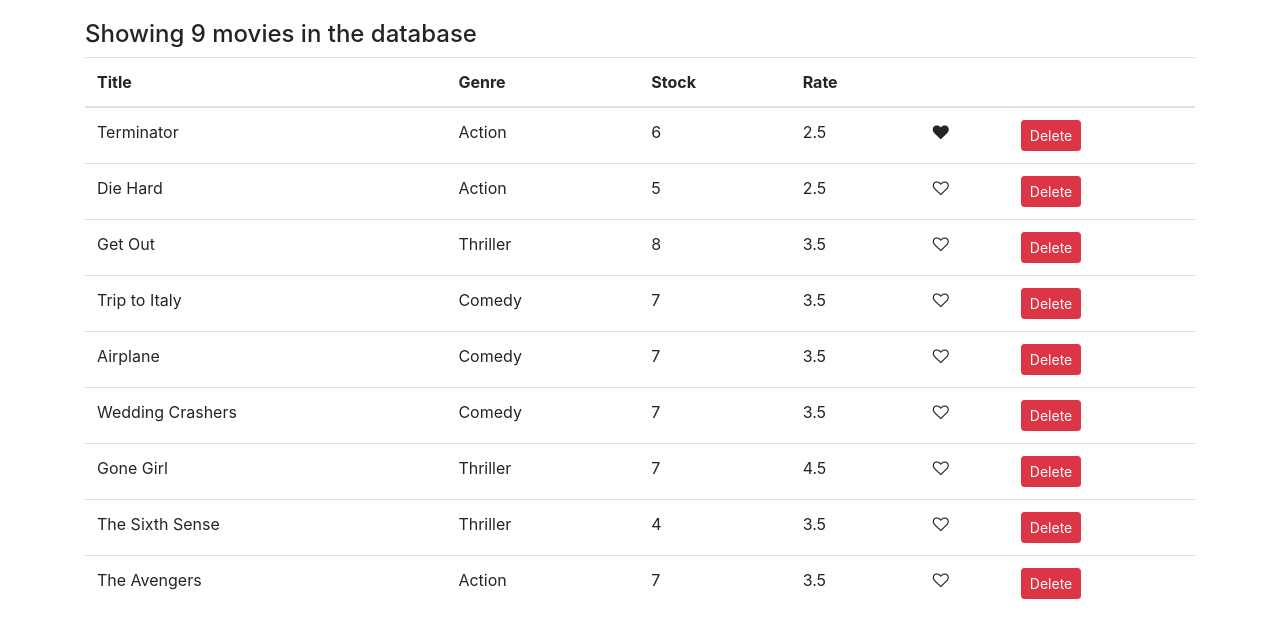
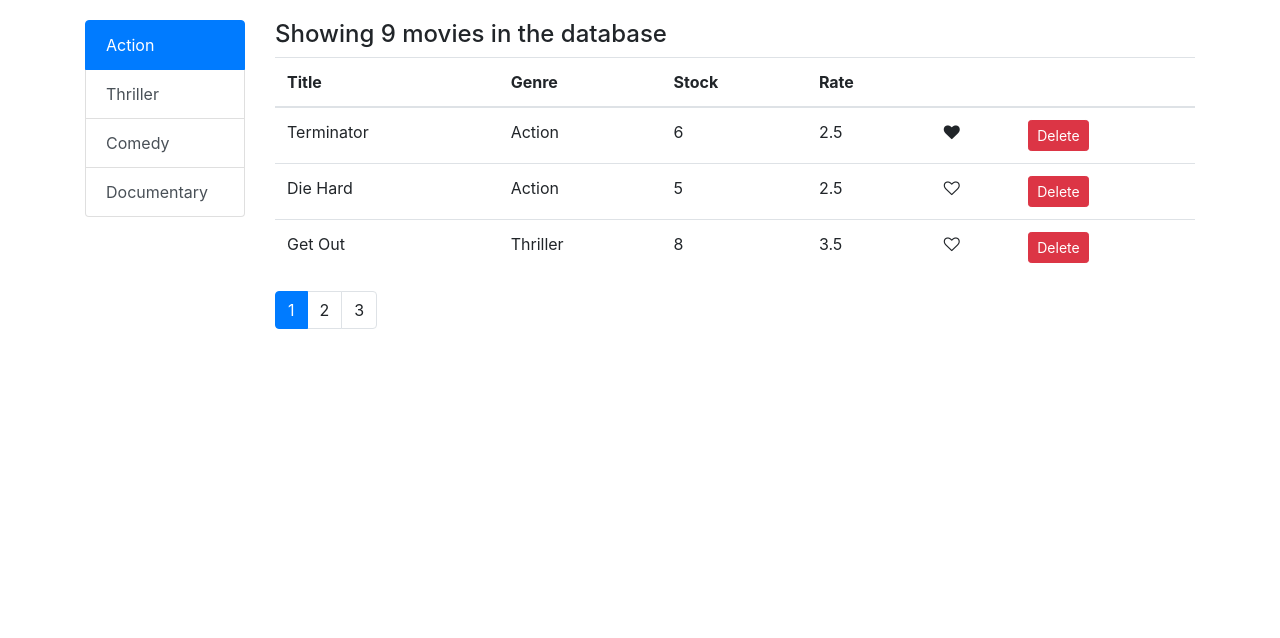
Before and after one commit to gillenha/movie-list, a React (Create React App) app: page / in a window 1280 px wide. Shown: the top 638 px of the page. Built offline with nearby package versions, Linux system fonts and the light colour scheme.

Commit message:
added filtering list - before solution

```diff
--- a/package.json
+++ b/package.json
@@ -5,6 +5,8 @@
   "dependencies": {
     "bootstrap": "^4.1.3",
     "font-awesome": "^4.7.0",
+    "lodash": "^4.17.10",
+    "prop-types": "^15.6.2",
     "react": "^16.6.0",
     "react-dom": "^16.6.0",
     "react-scripts": "2.0.5"
--- a/src/App.js
+++ b/src/App.js
@@ -1,12 +1,20 @@
 import React, { Component } from "react";
 import Movies from "./components/movies";
+import GenreSort from "./components/genreSort";
 import "./App.css";
 
 class App extends Component {
   render() {
     return (
       <main className="container">
-        <Movies />
+        <div className="row">
+          <div className="col col-lg-2">
+            <GenreSort />
+          </div>
+          <div className="col">
+            <Movies />
+          </div>
+        </div>
       </main>
     );
   }
--- a/src/components/common/like.jsx
+++ b/src/components/common/like.jsx
@@ -1,21 +1,16 @@
-import React, { Component } from "react";
+import React from "react";
 
-// Input: liked: boolean
-// Output: onClick
-
-class Like extends Component {
-  render() {
+const Like = props => {
   let classes = "fa fa-heart";
-    if (!this.props.liked) classes += "-o";
+  if (!props.liked) classes += "-o";
   return (
     <i
-        onClick={this.props.onClick}
+      onClick={props.onClick}
       style={{ cursor: "pointer" }}
       className={classes}
       aria-hidden="true"
     />
   );
-  }
-}
+};
 
 export default Like;
--- /dev/null
+++ b/src/components/genreSort.jsx
@@ -0,0 +1,28 @@
+import React, { Component } from "react";
+
+class GenreSort extends Component {
+  // state = {};
+  render() {
+    return (
+      <div class="list-group">
+        <button
+          type="button"
+          class="list-group-item list-group-item-action active"
+        >
+          Action
+        </button>
+        <button type="button" class="list-group-item list-group-item-action">
+          Thriller
+        </button>
+        <button type="button" class="list-group-item list-group-item-action">
+          Comedy
+        </button>
+        <button type="button" class="list-group-item list-group-item-action">
+          Documentary
+        </button>
+      </div>
+    );
+  }
+}
+
+export default GenreSort;
--- a/src/components/movies.jsx
+++ b/src/components/movies.jsx
@@ -1,10 +1,14 @@
 import React, { Component } from "react";
 import Like from "./common/like";
+import Pagination from "./pagination";
 import { getMovies } from "../services/fakeMovieService.js";
+import { paginate } from "../utils/paginate";
 
 class Movies extends Component {
   state = {
-    movies: getMovies()
+    movies: getMovies(),
+    pageSize: 3,
+    currentPage: 1
   };
 
   handleDelete = movie => {
@@ -22,10 +26,16 @@
     this.setState({ movies });
   };
 
+  handlePageChange = page => {
+    this.setState({ currentPage: page });
+  };
+
   render() {
     const { length: count } = this.state.movies;
+    const { pageSize, currentPage, movies: allMovies } = this.state;
+    if (count === 0) return <p>There are no movies in the database!</p>;
 
-    if (count === 0) return <p>There are no movies in the database!</p>;
+    const movies = paginate(allMovies, currentPage, pageSize);
 
     return (
       <React.Fragment>
@@ -42,7 +52,7 @@
             </tr>
           </thead>
           <tbody>
-            {this.state.movies.map((movie, index) => {
+            {movies.map((movie, index) => {
               return (
                 <tr key={index}>
                   <td>{movie.title}</td>
@@ -68,6 +78,12 @@
             })}
           </tbody>
         </table>
+        <Pagination
+          itemsCount={count}
+          pageSize={pageSize}
+          currentPage={currentPage}
+          onPageChange={this.handlePageChange}
+        />
       </React.Fragment>
     );
   }
--- /dev/null
+++ b/src/components/pagination.jsx
@@ -0,0 +1,38 @@
+import React from "react";
+import PropTypes from "prop-types";
+import _ from "lodash";
+
+const Pagination = props => {
+  const { itemsCount, pageSize, currentPage, onPageChange } = props;
+  console.log(currentPage);
+  const pagesCount = Math.ceil(itemsCount / pageSize);
+  if (pagesCount === 1) return null;
+  const pages = _.range(1, pagesCount + 1);
+  // [1, 2, 3].map()
+
+  return (
+    <nav>
+      <ul className="pagination">
+        {pages.map(page => (
+          <li
+            key={page}
+            className={page === currentPage ? "page-item active" : "page-item"}
+          >
+            <a className="page-link" onClick={() => onPageChange(page)}>
+              {page}
+            </a>
+          </li>
+        ))}
+      </ul>
+    </nav>
+  );
+};
+
+Pagination.propTypes = {
+  itemsCount: PropTypes.number.isRequired,
+  pageSize: PropTypes.number.isRequired,
+  currentPage: PropTypes.number.isRequired,
+  onPageChange: PropTypes.func.isRequired
+};
+
+export default Pagination;
--- /dev/null
+++ b/src/utils/paginate.js
@@ -0,0 +1,9 @@
+import _ from "lodash";
+
+export function paginate(items, pageNumber, pageSize) {
+  const startIndex = (pageNumber - 1) * pageSize;
+  return _(items)
+    .slice(startIndex)
+    .take(pageSize)
+    .value();
+}
```
Also changed, not shown: 1 other file (tests, documents, lock files or other folders). Lines whose indentation alone changed are shown as unchanged.
